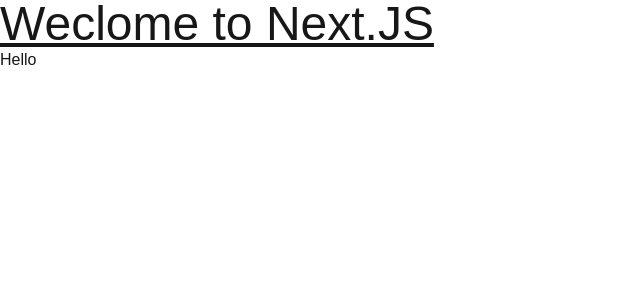
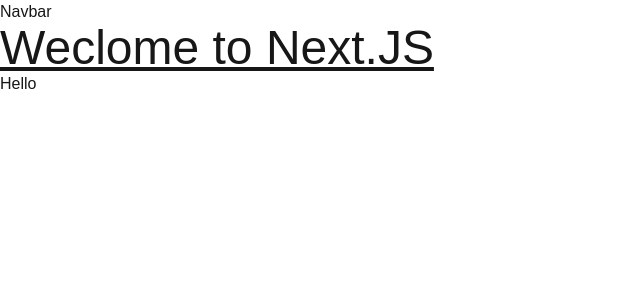
Before and after one commit to WilliamRossCrane/event-platform, a Next.js app: page / in a window 1280 px wide. Shown: the top 300 px of the page, without its empty margins (0-640 px from the left). Built offline with nearby package versions, Linux system fonts and the light colour scheme.

Commit message:
Feat(Route Groups): Setup a few basic route groups to understand how they affect URL's

```diff
--- /dev/null
+++ b/app/(dashboard)/layout.tsx
@@ -0,0 +1,12 @@
+import React from "react";
+
+const Layout = ({ children }: { children: React.ReactNode }) => {
+  return (
+    <div>
+      <p>Dashboard Navbar</p>
+      {children}
+    </div>
+  );
+};
+
+export default Layout;
--- /dev/null
+++ b/app/(root)/layout.tsx
@@ -0,0 +1,12 @@
+import React from "react";
+
+const Layout = ({ children }: { children: React.ReactNode }) => {
+  return (
+    <div>
+      <p>Navbar</p>
+      {children}
+    </div>
+  );
+};
+
+export default Layout;
```
Also changed, not shown: app/(dashboard)/dashboard/analytics/page.tsx (renamed from app/dashboard/analytics/page.tsx), app/(dashboard)/dashboard/users/[id]/page.tsx (renamed from app/dashboard/users/[id]/page.tsx), app/(dashboard)/dashboard/users/page.tsx (renamed from app/dashboard/users/page.tsx), app/(root)/about/page.tsx (renamed from app/about/page.tsx), app/(root)/page.tsx (renamed from app/page.tsx).
